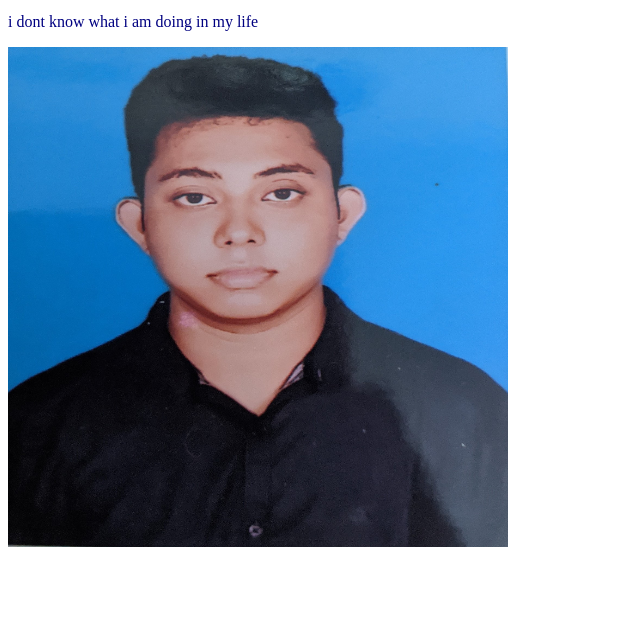
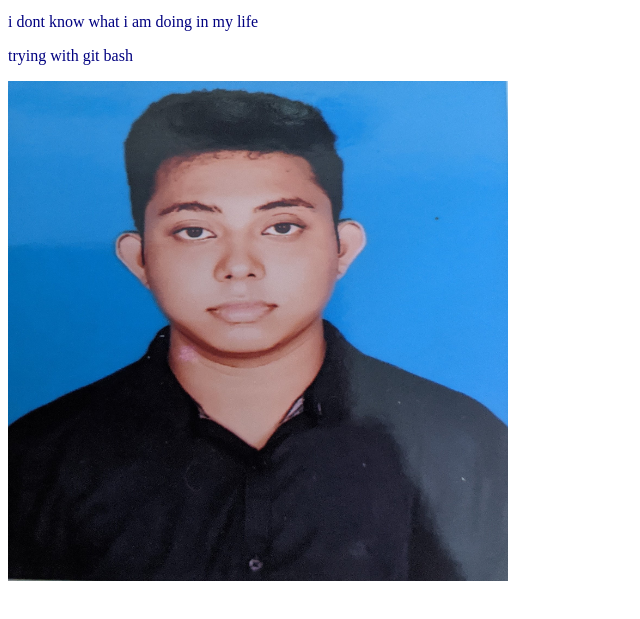
Before and after one commit to mehedi-hasan-shuvon/practise-repo, a plain HTML site: page index.html in a window 1280 px wide. Shown: the part 159-778 px from the top of the page, without its empty margins (0-640 px from the left). Drawn offline with Linux system fonts and the light colour scheme.

Commit message:
trying this with gitbash

```diff
--- a/index.html
+++ b/index.html
@@ -12,6 +12,7 @@
     <h1>mama i can code now</h1>
     <p>i cam coding</p>
     <p> i dont know what i am doing in my life</p>
+    <p>trying with git bash</p>
     <img src="images/2.jpg" alt="this is a tom cruse phtot">
 </body>
 </html>
```
